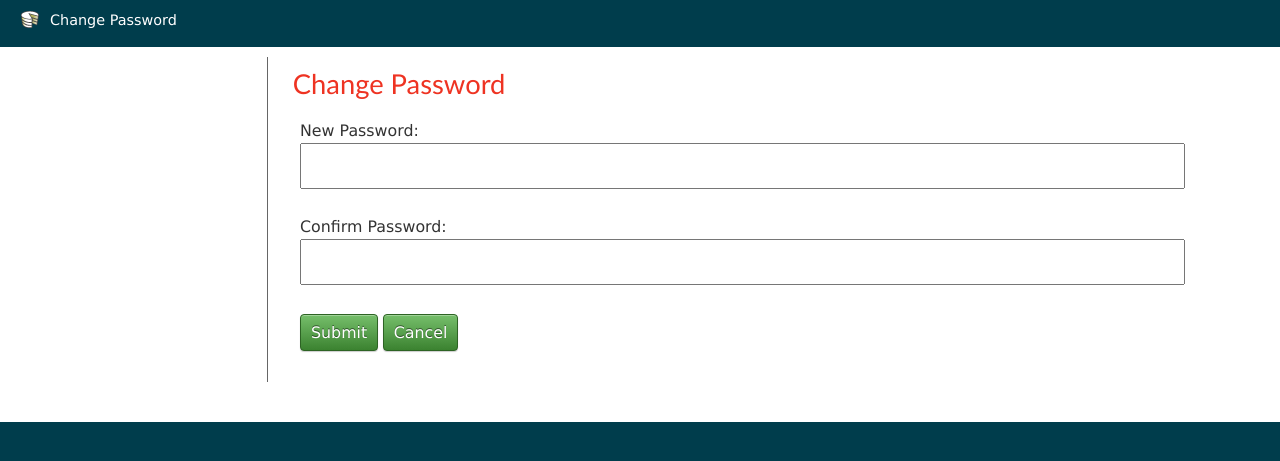
After one commit to z3r0c00l2005/MultiMediaDB, a Django app: a page that uses multimediadb/templates/registration/passwordchange.html in a window 1280 px wide. The commit adds this page. Shown: the top 461 px of the page. Run offline with Django 3.2, Linux system fonts and the light colour scheme; the visitor is signed in with stand-in values (Sample User, id 1); parts of the project's set-up code (start-up, migrations or seed data) failed here and were passed over.

Commit message:
Password change

```diff
--- a/multimediadb/forms.py
+++ b/multimediadb/forms.py
@@ -73,3 +73,17 @@ class NewLoginForm(forms.Form):
             # are required by default so we don't need to worry about validation
             pass
         return self.cleaned_data
+
+class PasswordChange(forms.Form):
+    password = forms.CharField(widget=forms.PasswordInput)
+    check_password = forms.CharField(widget=forms.PasswordInput)
+
+    def clean(self):
+        try:
+            if self.cleaned_data['password'] != self.cleaned_data['check_password']:
+                raise forms.ValidationError("Passwords entered do not match")
+        except KeyError:
+            # didn't find what we expected in data - fields are blank on front end.  Fields
+            # are required by default so we don't need to worry about validation
+            pass
+        return self.cleaned_data
--- a/multimediadb/templates/aircrafttypes/index.html
+++ b/multimediadb/templates/aircrafttypes/index.html
@@ -10,6 +10,9 @@
 	{% endif %}
 	{% if perms.auth.add_user %}
 		<li><a href="{% url 'newuser' %}">New User</a></li>
+	{% endif %}
+	{% if perms.auth.add_user %}
+		<li><a href="{% url 'changepassword' %}">Change Password</a></li>
 	{% endif %}
 		<li><a href="{% url 'logout' %}">Logout</a></li>
 	</ul>
--- /dev/null
+++ b/multimediadb/templates/registration/passwordchange.html
@@ -0,0 +1,34 @@
+{% extends "base.html" %}
+
+{% block title %}Change Password{% endblock %}
+{% block header %}Change Password{% endblock %}
+{% block content %}
+<div class="aircrafttypes form">
+	<h2>Change Password</h2>
+
+	{% if form.errors %}
+        <p style="color: red;">
+            Please correct the error{{ form.errors|pluralize }} below.
+        </p>
+    {% endif %}
+
+   <form action="" method="post">
+     {% csrf_token %}
+        <div class="field">
+            {{ form.password.errors }}
+            <label for="password">New Password:</label>
+            {{ form.password }}
+        </div>
+        <div class="field">
+            {{ form.check_password.errors }}
+            <label for="check_password">Confirm Password:</label>
+            {{ form.check_password }}
+        </div>
+
+        <div class="submit">
+        <input type="submit" name="submit" value="Submit">
+        <input type="submit" name="cancel" value="Cancel">
+    </div>
+    </form>
+</div>
+{% endblock %}
--- a/multimediadb/views.py
+++ b/multimediadb/views.py
@@ -10,7 +10,7 @@ from filetransfers.api import prepare_upload, serve_file
 from django.contrib.auth.models import User
 import datetime
 from multimediadb.models import Aircrafttype, Aircraftsystem, Systemgraphic, Graphicworkdone, Comments, Uploads, QA
-from multimediadb.forms import TypeAddForm, SystemAddForm, SystemEditForm, GraphicAddForm, GraphicEditForm, WorkAddForm, WorkEditForm, CommentAddForm, CommentEditForm, UploadForm, NewLoginForm
+from multimediadb.forms import TypeAddForm, SystemAddForm, SystemEditForm, GraphicAddForm, GraphicEditForm, WorkAddForm, WorkEditForm, CommentAddForm, CommentEditForm, UploadForm, NewLoginForm, PasswordChange
 
 # ################
 # Type Views     #
@@ -420,3 +420,21 @@ def create_login(request):
     else:
         form = NewLoginForm()
     return render(request, 'registration/newuser.html', {'form': form})
+
+@login_required
+def change_password(request):
+    if 'cancel' in request.POST:
+            return HttpResponseRedirect(reverse('home'))
+    if request.method == 'POST':
+        form = PasswordChange(request.POST)
+        if form.is_valid():
+            cd = form.cleaned_data
+
+            u = User.objects.get(username__exact=request.user.username)
+            u.set_password(cd['password'])
+            u.save()
+
+            return HttpResponseRedirect(reverse('home'))
+    else:
+        form = PasswordChange()
+    return render(request, 'registration/passwordchange.html', {'form': form})
--- a/thssdb/urls.py
+++ b/thssdb/urls.py
@@ -17,6 +17,7 @@ urlpatterns = patterns('',
 	url(r'^accounts/login/$',  login, name='login'),
     url(r'^accounts/logout/$', views.logout_view, name='logout'),
 	url(r'^accounts/new/$',  views.create_login, name='newuser'),
+	url(r'^accounts/newpass/$',  views.change_password, name='changepassword'),
 
     url(r'^types/$', views.typeindex, name='typeindex'),
     url(r'^types/add$', views.typeadd, name='typeadd'),
```
Also changed, not shown: 3 other files.
